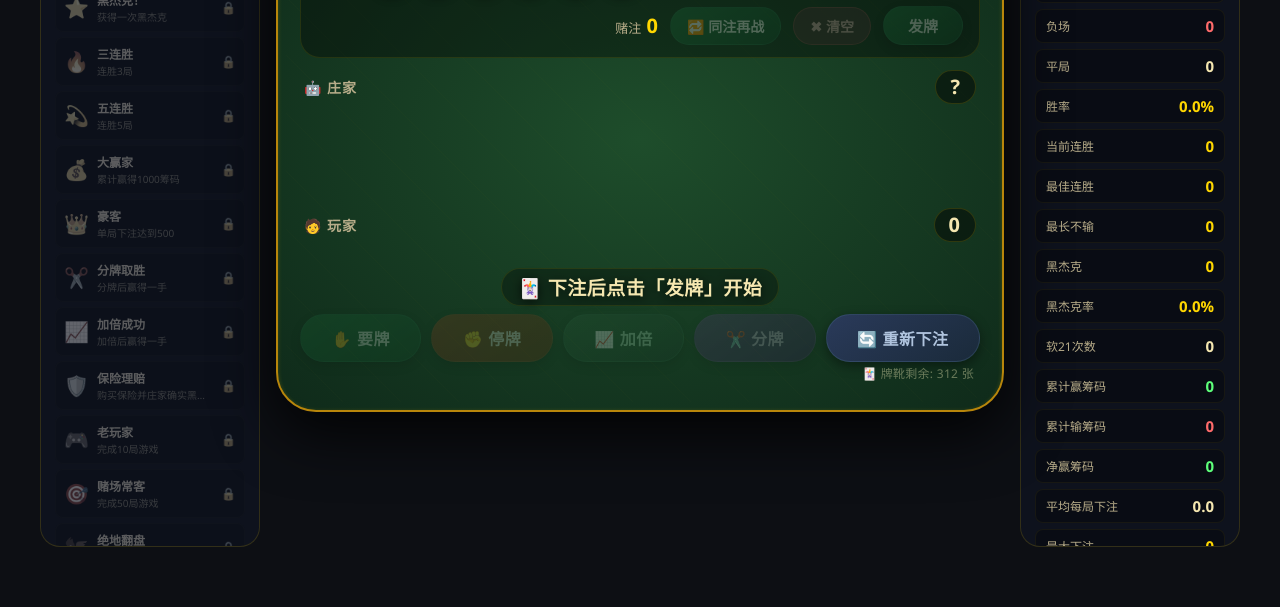
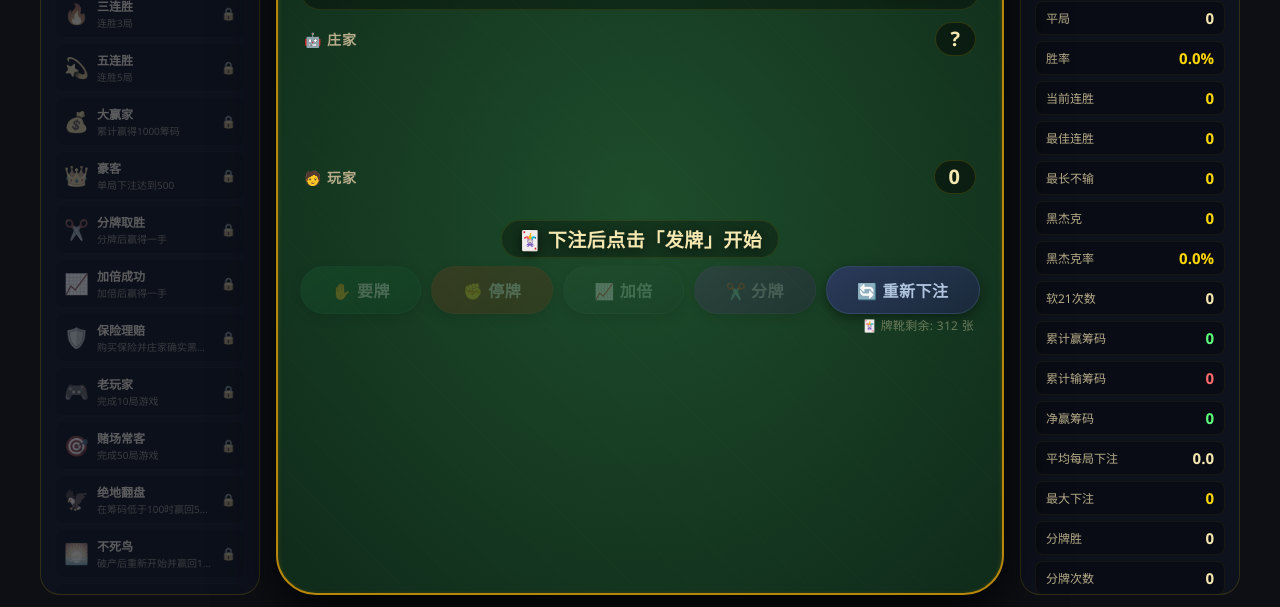
Before and after one commit to Civinar-Riley/blackjack-21, a website: page public/games/blackjack.html in a window 1280 px wide. Shown: the part 193-800 px from the top of the page. Drawn offline with Linux system fonts and the light colour scheme.

Commit message:
fix(arcade): 21 点三栏布局在高视口下撑满，全屏不再留黑边

```diff
--- a/public/games/blackjack.html
+++ b/public/games/blackjack.html
@@ -23,7 +23,9 @@
             gap: 16px;
             width: 100%;
             max-width: 1200px;
-            align-items: flex-start;
+            align-items: stretch;
+            /* 视口有富余高度时（如全屏）三栏撑满，视口矮时保持内容高度不变 */
+            min-height: calc(100vh - 24px);
         }
         .side-panel {
             width: 220px;
@@ -33,7 +35,7 @@
             border: 1px solid rgba(255, 215, 0, 0.15);
             border-radius: 20px;
             padding: 16px 14px;
-            max-height: 680px;
+            max-height: calc(100vh - 24px);
             overflow-y: auto;
             scrollbar-width: thin;
             scrollbar-color: rgba(255,215,0,0.25) transparent;
```
Also changed, not shown: dist/games/blackjack.html.
